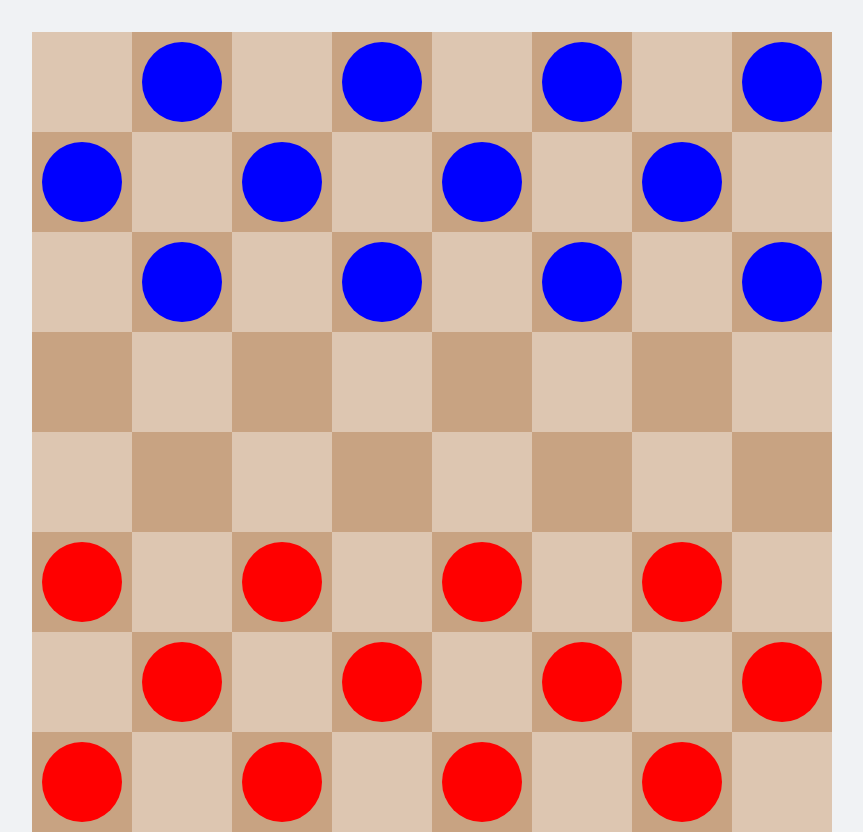
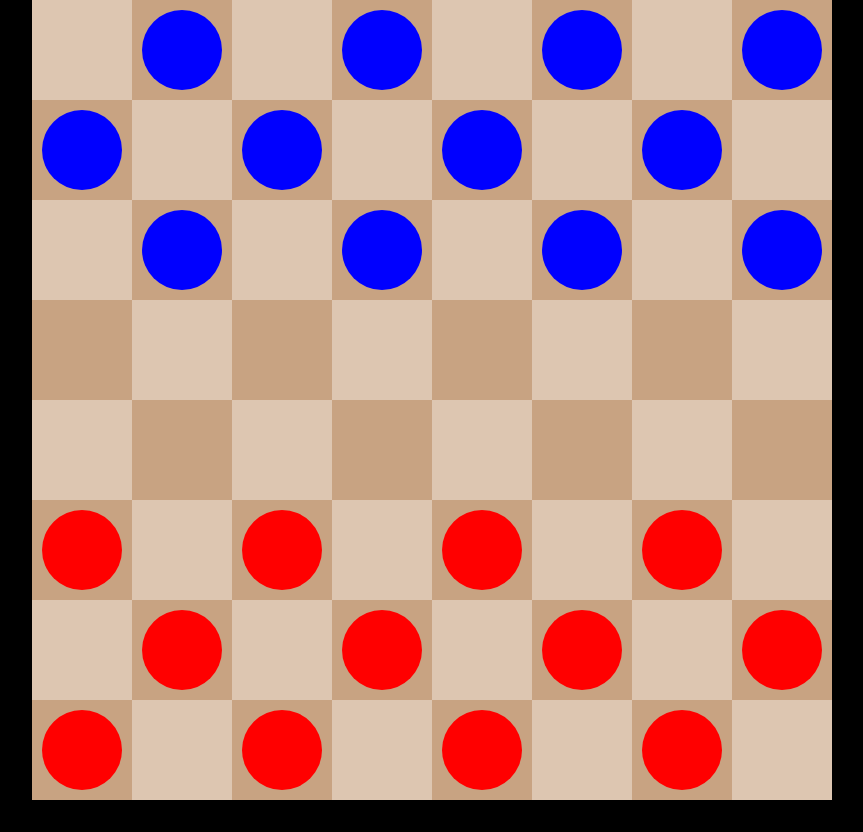
Before and after one commit to tomi-lui/checkers-AI, a React (Create React App) app: page / in a window 1280 px wide. Shown: the whole page, without its empty margins (208-1071 px from the left). After the commit the page ends 800 px from the top, so only its background shows below. Built offline with nearby package versions, Linux system fonts and the light colour scheme.

Commit message:
css update

```diff
--- a/src/App.css
+++ b/src/App.css
@@ -18,9 +18,8 @@
 }
 
 .app {
-
   color: #353C4E;
-  background: #F0F2F4;
+  background: #000000;
   display: flex;
   flex-direction: column;
   justify-content: center;
--- a/src/App.tsx
+++ b/src/App.tsx
@@ -1,7 +1,6 @@
 import Board from './components/Board/Board'
 import './App.css'
 import { useGameStats } from './Contexts/GameStatsContext';
-import { TeamType } from './Constants';
 
 function App() {
 
@@ -9,19 +8,6 @@ function App() {
 
   return (
     <div className="app">
-
-      {/* <h1>Checkers: </h1> */}
-      {/* <div className='info-section'>
-        <h3 className='turn-block'>Turn: {(gameStats.turn === TeamType.RED) ?
-          <div className="red-font">RED</div> :
-          <div className='blue-font'>BLUE</div>}
-        </h3>
-        <h3 className="red-font">Red: {gameStats.redAttacks}</h3>
-        <h3 className='blue-font'>Blue: {gameStats.blueAttacks}</h3>
-      </div> */}
-
-      <div className="content">
-      </div>
       <Board />
     </div>
   )
--- a/src/index.css
+++ b/src/index.css
@@ -3,6 +3,7 @@ body {
   margin: 0;
   font-family: 'Roboto', Arial, sans-serif;
   font-size: 1.2rem;
+  background-color: black;
 }
 
 
```
